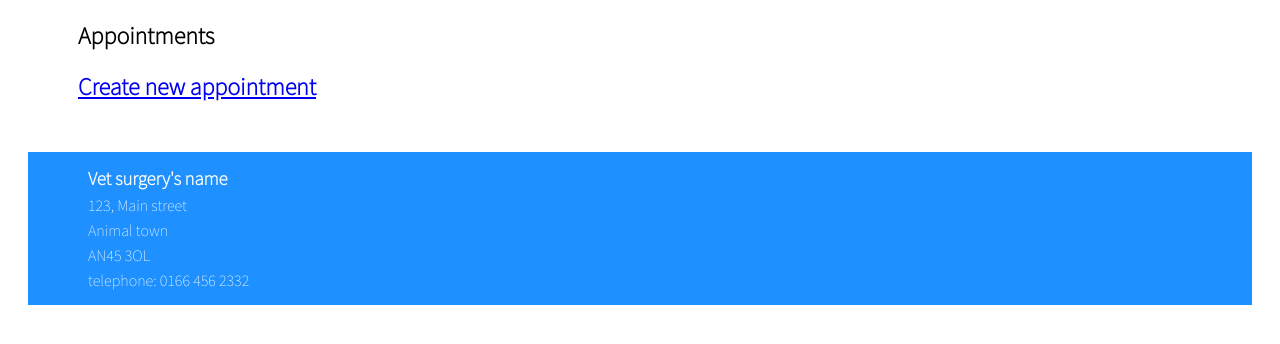
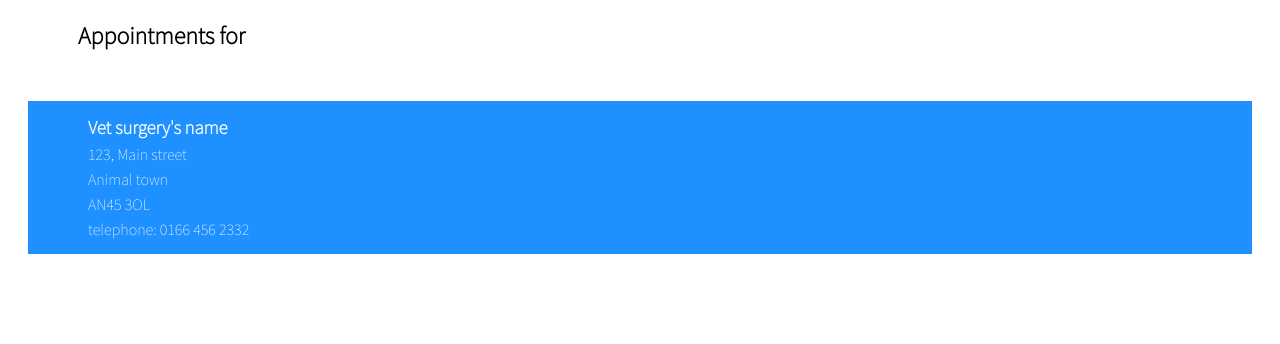
Before and after one commit to saraMDavies/vet_admin_app, a Flask app: template vet_app/templates/appointments/index.html in a window 1280 px wide. Shown: the part 131-475 px from the top of the page. Run offline with Flask 2, Linux system fonts and the light colour scheme; the template is opened without the code that fills it, so the values that code supplies are empty.

Commit message:
appointments page can show only one vet

```diff
--- a/vet_app/templates/appointments/index.html
+++ b/vet_app/templates/appointments/index.html
@@ -2,8 +2,12 @@
 
 {% block content %}
 
-<h2>Appointments</h2>
-<h2><a href="/appointments/new">Create new appointment</a></h2>
+{% if vet != None %}
+<h2>Appointments for {{vet.first_name}} {{vet.last_name}}</h2>
+{% else %}
+<h2>All appointments</h2>
+{% endif %}
+
 
 {% for appointment in appointments %}
 <h3>Date: {{appointment.date}}</h3>
--- a/vet_app/templates/vets/index.html
+++ b/vet_app/templates/vets/index.html
@@ -14,7 +14,7 @@
             <button type="submit">delete vet</button>
         </form>
         <h3><a href="/vets/{{vet.id}}">{{vet.last_name}}, {{vet.first_name}}</a></h3>
-        <a class="button-link" href="/">View {{vet.first_name}}'s diary</a>
+        <a class="button-link" href="/appointments/{{vet.id}}">View {{vet.first_name}}'s diary</a>
     </section>
     {% endif %}
     {% endfor %}
```
Also changed, not shown: vet_app/controllers/appointments_controller.py (+9 -1 lines).
